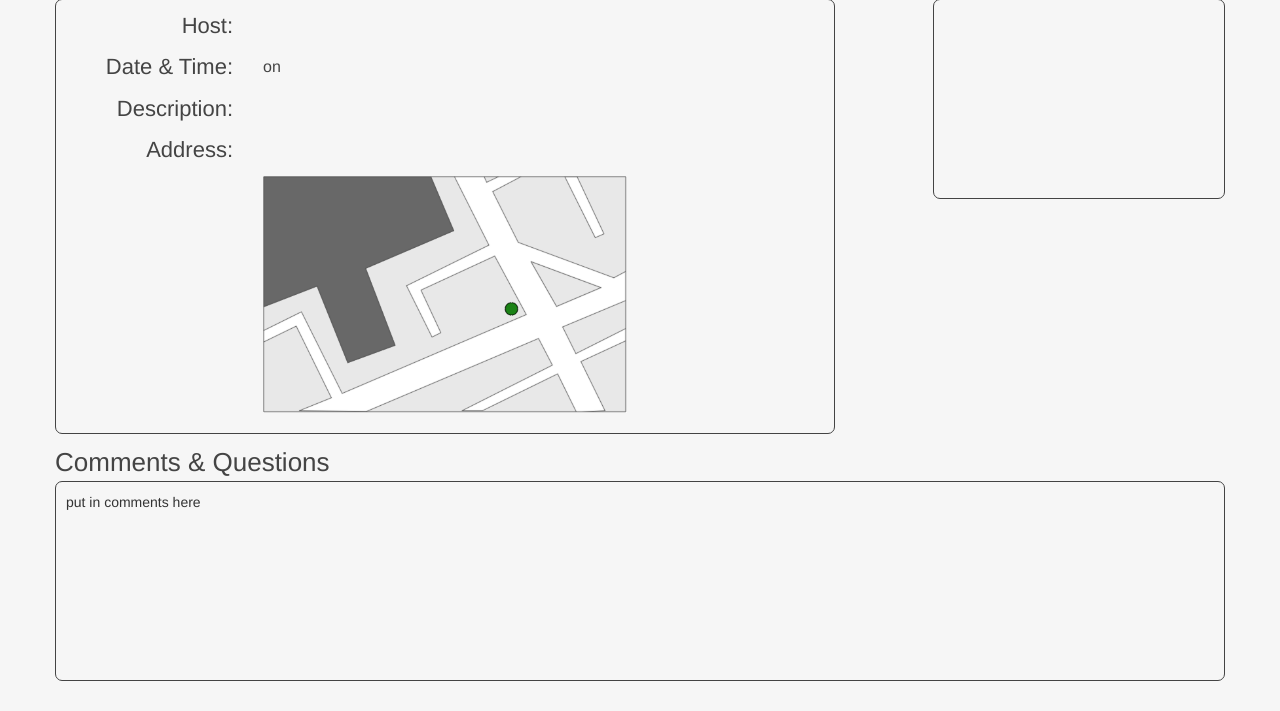
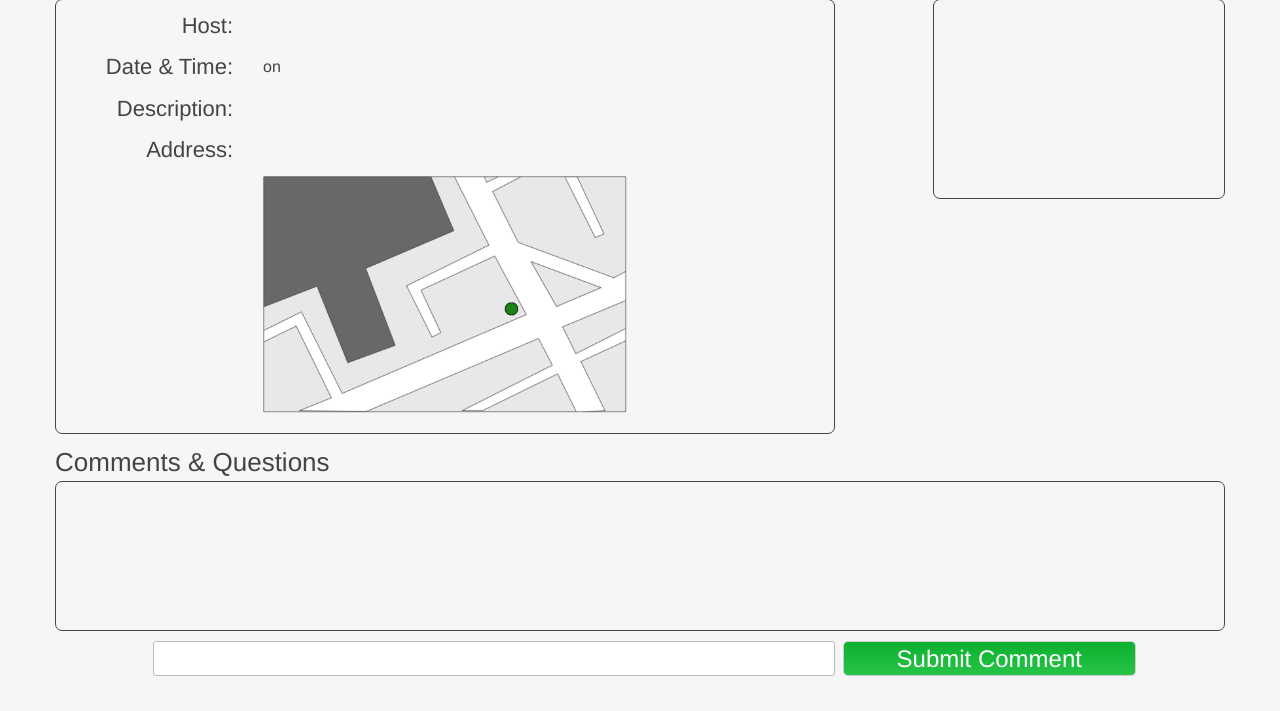
Before and after one commit to AlexanderKM/ClubEarth, a Django app: template clubEarth/earth/templates/event_info.html in a window 1280 px wide. Shown: the part 108-819 px from the top of the page. Before the commit the page ends 789 px from the top, so only its background shows below. Run offline with Django 3.2, Linux system fonts and the light colour scheme; the template is opened without the code that fills it, so the values that code supplies are empty; parts of the project's set-up code (start-up, migrations or seed data) failed here and were passed over; some libraries are stand-ins or nearby versions.

Commit message:
Merge master:

```diff
--- a/clubEarth/earth/admin.py
+++ b/clubEarth/earth/admin.py
@@ -8,3 +8,4 @@ admin.site.register(Attending)
 admin.site.register(Category)
 admin.site.register(Thread)
 admin.site.register(Comment)
+admin.site.register(EventComment)
--- a/clubEarth/earth/static/earth/css/earth.css
+++ b/clubEarth/earth/static/earth/css/earth.css
@@ -44,7 +44,7 @@ body{
 }
 
 .action_item:hover{
-	background: #B3CEEC;
+	background: #0BA129;
 }
 
 .event_title{
@@ -159,10 +159,10 @@ body{
 	display:none;
 }
 
-.edit_actions .submit_edits{
+.submit_edits{
 	color:#FFFFFF;
 	font-size:24px;
-	height:40px;
+	height:35px;
 	border-radius:5px;
 	text-align:center;
 	background: linear-gradient(#0CB02D, #27C447);
@@ -171,7 +171,7 @@ body{
 	padding:0 40px;
 }
 
-.edit_actions .submit_edits:hover{
+ .submit_edits:hover{
 	background:#0BA129;
 }
 
@@ -190,6 +190,64 @@ body{
 
 .edit_actions .cancel_edits:hover{
 	text-decoration:underline;
+}
+
+.comment_section{
+	border:1px solid #444444;
+	border-radius:7px;
+	padding:10px 10px 20px 10px;
+	margin-bottom:10px;
+	min-height:150px;
+	max-height:350px;
+	overflow-y:scroll;
+}
+
+.event_comment{
+	border:1px solid #444444;
+	border-radius:7px;
+	padding:10px 10px;
+	margin:0 8px 5px;
+}
+
+.event_comment .comment_author{
+	font-size:24px;
+	color:#444444;
+	width:100px;
+	text-align:right;
+	margin-right:10px;
+	display:inline-block;
+}
+
+.event_comment .comment_author:hover{
+	color:#444444;
+}
+
+.event_comment .comment_author:visited, .event_comment .comment_author:active{
+	text-decoration:none;
+	color:#444444;
+}
+
+.event_comment .comment_body{
+	font-size:20px;
+	color:#757575;
+	display:inline-block;
+}
+
+.comment_input{
+	color:#444444;
+	display:inline-block;
+	height:35px;
+	font-size:20px;
+	padding:6px 10px;
+	background-color:#ffffff;
+	border:solid 1px #bbbbbb;
+	-moz-border-radius:3px;
+	-webkit-border-radius:3px;
+	-khtml-border-radius:3px;
+	border-radius:3px;
+	outline-color:#05ad1d;
+	margin-bottom:5px;
+	margin-right:8px;
 }
 
 .col-buffer-right{
--- a/clubEarth/earth/templates/event_info.html
+++ b/clubEarth/earth/templates/event_info.html
@@ -105,9 +105,23 @@ Event
 
 
 <div class="row">
-	<div class="col-md-12 event_info">
-		put in comments here
+	<div class="col-md-12 comment_section">
+		{% for comm in comments %}
+		<div class="row event_comment">
+			<div class="comment_author">{{ comm.author }}:</div>
+			<div class="comment_body">{{ comm.body }}</div>
+		</div>
+		{% endfor %}
 	</div>
+</div>
+
+<div class="row" style="margin-bottom:30px;">
+	<form name="event_comment" action="" method="POST">
+		{% csrf_token %}
+		<input type="text" class="col-md-7 col-md-offset-1 comment_input" name="comment" />
+
+		<input type="submit" name="create_event_comment" class="submit_edits col-md-3" value="Submit Comment" />
+	</form>
 </div>
 
 <script>
--- a/clubEarth/earth/templates/event_list.html
+++ b/clubEarth/earth/templates/event_list.html
@@ -9,10 +9,12 @@ Events
 		<h1>Events In Your Area</h1>
 		<h2 class="area-text">Rochester, NY</h2>
 		<a class="change-area" href="">Change</a>
+		{% if request.user.is_authenticated %}
 		<form name="create_event" method="POST">
 			{% csrf_token %}
 			<input class="create-event-btn" type="submit" name="create_event" value="Create Event" />
 		</form>
+		{% endif %}
 	</div>
 	<div class="event-card-list">
 		{% for event in events %}
```
Also changed, not shown: clubEarth/earth/models.py (+8 -0 lines), clubEarth/earth/views.py (+10 -1 lines).
